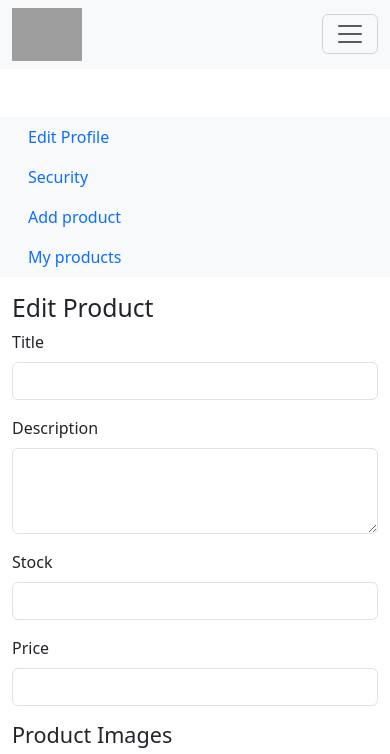
After one commit to Kennycoder971/php_ecommerce, a PHP site: the page made by Views/Profile/editProduct.php in a window 390 px wide. The commit adds this page. Shown: the top 754 px of the page. Run offline with PHP 8.4, Linux system fonts and the light colour scheme; the template is opened without the code that fills it, so the values that code supplies are empty; grey boxes are pictures that could not be loaded.

Commit message:
Display seller products

```diff
--- /dev/null
+++ b/Views/Profile/editProduct.php
@@ -0,0 +1,62 @@
+<?php include_once("Views/includes/header.php");?>
+
+<?php include_once("Views/includes/nav.php");?>
+
+<div class="container-fluid"">
+<div class=" row">
+
+    <?php include("Views/Profile/sidebar.php");?>
+
+    <main class=" col-md-9 ms-sm-auto col-lg-10 px-md-4">
+        <h2> Edit Product</h2>
+        <?php if(isset($data['alert'])): ?>
+        <div class="alert alert-<?= $data['alert']['type'] ?>"><?= $data['alert']['message'] ?></div>
+        <?php endif; ?>
+
+        <form method="POST" enctype="multipart/form-data">
+            <div class="mb-3">
+                <label for="title" class="form-label">Title</label>
+                <input type="text" class="form-control" id="title" name="title" required>
+            </div>
+            <div class="mb-3">
+                <label for="description" class="form-label">Description</label>
+                <textarea class="form-control" id="description" name="description" rows="3" required></textarea>
+            </div>
+            <div class="mb-3">
+                <label for="stock" class="form-label">Stock</label>
+                <input type="number" class="form-control" id="stock" name="stock" required>
+            </div>
+            <div class="mb-3">
+                <label for="price" class="form-label">Price</label>
+                <input type="number" class="form-control" id="price" name="price" step="0.01" required>
+            </div>
+            <!-- Images section -->
+            <div class="mb-3">
+                <h4>Product Images</h4>
+                <div class="row row-cols-1 row-cols-md-3 g-4">
+                    <!-- PHP loop to fetch and display images -->
+                    <div class="col">
+                        <div class="card">
+                            <img src="product_image.jpg" class="card-img-top" alt="Product Image">
+                            <div class="card-body">
+                                <button type="button" class="btn btn-danger btn-sm">Delete</button>
+                            </div>
+                        </div>
+                    </div>
+                    <!-- Repeat the above card structure for each image -->
+                </div>
+            </div>
+            <button type="submit" class="btn btn-primary">Add Product</button>
+        </form>
+    </main>
+</div>
+</div>
+
+<script>
+function showDeleteConfirmation(id) {
+    if (confirm("Are you sure you want to delete this image?")) {
+        location.assign(`<?=base_url()?>profile/deleteProduct/id=${id}`);
+    }
+}
+</script>
+<?php  include_once("Views/includes/footer.php"); ?>
```
Also changed, not shown: Controllers/Profile.php (+14 -2 lines), Models/userModel.php (+10 -0 lines), Views/Profile/myProducts.php (+19 -6 lines), Assets/js/helpers.js (added), Views/Profile/deleteProduct.php (added).
